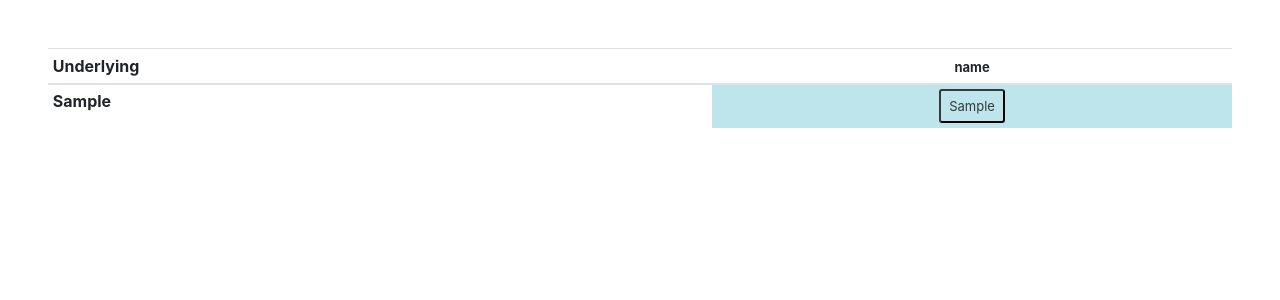
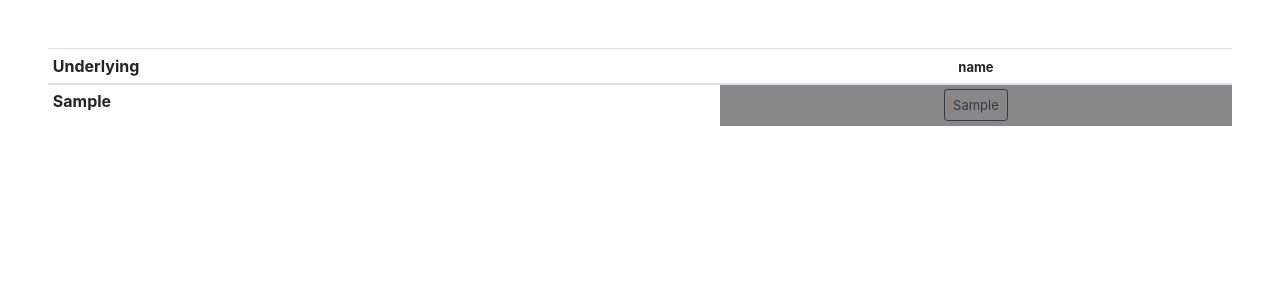
Before and after one commit to OlegDyukel/DerivativeMapTable, a Flask app: template templates/table.html in a window 1280 px wide. Shown: the top 300 px of the page. Run offline with Flask 2, Linux system fonts and the light colour scheme; the template is opened without the code that fills it: most values are stand-ins (such as "Sample title", 1, 10 or a date in 2020); some libraries are stand-ins or nearby versions.

Commit message:
release painting cells

```diff
--- a/templates/table.html
+++ b/templates/table.html
@@ -7,6 +7,9 @@
 
     <!-- Bootstrap CSS -->
     <link rel="stylesheet" href="https://maxcdn.bootstrapcdn.com/bootstrap/4.0.0/css/bootstrap.min.css" integrity="sha384-Gn5384xqQ1aoWXA+058RXPxPg6fy4IWvTNh0E263XmFcJlSAwiGgFAW/dAiS6JXm" crossorigin="anonymous">
+
+<title>Derivative map</title>
+
  <style>
    table {
     width: 100%; /* Ширина таблицы */
@@ -30,9 +33,9 @@
       <th scope="row">{{ key_undrl }}</th>
       {% for key_month, sub_value in value.items() %}
        {% if sub_value["cell"]["cell_type"] != '' %}
-      <td style="text-align:center" class="table-info">
+      <td style="text-align:center" bgcolor={{ sub_value["cell"]["cell_color"] }}>
         <!-- Button trigger modal -->
-            <button type="button" class="btn-outline-dark btn-sm" data-toggle="modal" data-target={{ "#{}".format(sub_value["cell"]["cell_name"]) }}>
+            <button type="button" class="btn btn-outline-dark btn-sm" data-toggle="modal" data-target={{ "#{}".format(sub_value["cell"]["cell_name"]) }}>
           <font size=-1>{{ sub_value["cell"]["cell_type"] }}</font>
             </button>
             <!-- Modal -->
```
